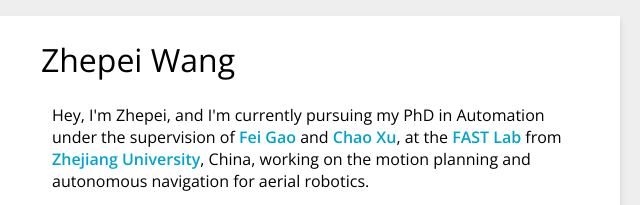
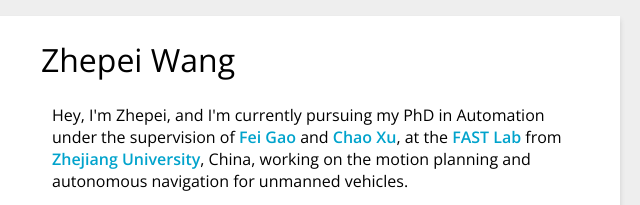
Before and after one commit to ZhepeiWang/zhepeiwang.github.io, a plain HTML site: page index.html in a window 1280 px wide. Shown: the top 205 px of the page, 502-1142 px from the left. Drawn offline with nearby package versions, Linux system fonts and the light colour scheme.

Commit message:
Update index.html

```diff
--- a/index.html
+++ b/index.html
@@ -24,7 +24,7 @@
           <a href="https://scholar.google.com/citations?user=4RObDv0AAAAJ&hl=en&oi=ao">Fei Gao</a> and
           <a href="https://person.zju.edu.cn/xu">Chao Xu</a>, at the <a href="http://zju-fast.com/">FAST
             Lab</a> from <a href="http://www.zju.edu.cn/">Zhejiang University</a>, China,
-          working on the motion planning and autonomous navigation for aerial robotics.
+          working on the motion planning and autonomous navigation for unmanned vehicles.
         </p>
         <p>I finished my Bachelor at <a href="http://www.cse.zju.edu.cn/">College of Control Science and
             Engineering</a>, Zhejiang University, in 2017, also studying
```
